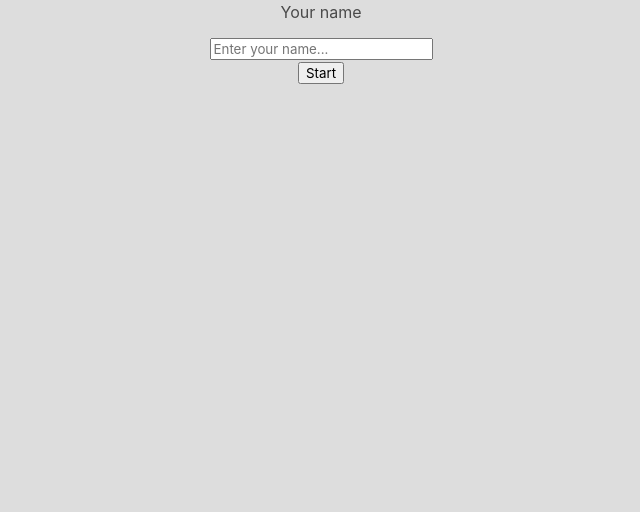
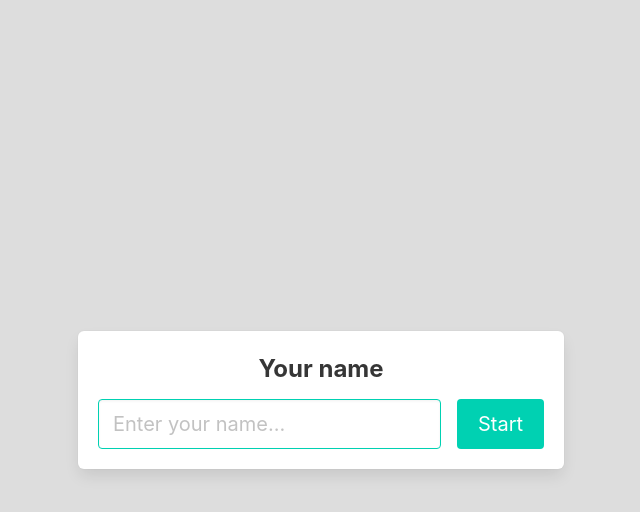
Before and after one commit to Mrbngle/axiell-assignment, a React (Vite) app: page / in a window 1280 px wide. Shown: the top 512 px of the page, without its empty margins (319-959 px from the left). Built offline with nearby package versions, Linux system fonts and the light colour scheme; grey boxes are pictures that could not be loaded.

Commit message:
Improved some styling

```diff
--- a/index.html
+++ b/index.html
@@ -4,8 +4,7 @@
     <meta charset="UTF-8" />
     <link rel="icon" type="image/svg+xml" href="/vite.svg" />
     <meta name="viewport" content="width=device-width, initial-scale=1.0" />
-	<link href=" https://cdn.jsdelivr.net/npm/bulma@0.9.4/bulma/css/bulma.min.css " rel="stylesheet">
-    <title>Vite + React + TS</title>
+    <title>Axiell Bingo - Win a book!</title>
   </head>
   <body>
     <div id="root"></div>
--- a/src/App.tsx
+++ b/src/App.tsx
@@ -36,6 +36,7 @@ export function createBoard() {
 
     nextColumn(1);
 
+	// return result as an array
     return [...board];
 }
 
@@ -59,16 +60,16 @@ function App() {
         if (hasWon) return;
 
         // ensure a unique number
-        const luckyNumber = () => {
+        const luckyNumber = (() => {
             const getNum = (): number => {
                 let num = getRandomInt(1, 90);
                 if (luckyNumbers.includes(num)) return getNum();
                 return num;
             };
             return getNum();
-        };
+        })();
 
-        const number = luckyNumber();
+        const number = luckyNumber;
 
         // update list
         setLuckyNumbers((luckyNumbers) => {
@@ -97,7 +98,7 @@ function App() {
     }
 
     return (
-        <div className="App">
+        <div className="App container">
             <main className="container block box">
                 <NavBar name={player}></NavBar>
                 <BingoBoard
--- a/src/components/NameDialog.tsx
+++ b/src/components/NameDialog.tsx
@@ -7,20 +7,20 @@ export default function NameDialog({
 }) {
     return (
         <div className="name-dialog" data-visible={isVisible}>
-            <div className="container is-max-desktop">
+            <div className=" content box is-max-desktop">
                 <form className="form" onSubmit={onSubmit}>
                     <div className="field">
-                        <label htmlFor="playerName">Your name</label>
+                        <label className="label is-large" htmlFor="playerName">Your name</label>
                     </div>
-                    <div className="control">
+                    <div className="control row">
                         <input
                             name="playerName"
-                            className="is-primary"
+                            className="input is-primary is-medium"
                             type="text"
                             placeholder="Enter your name..."
                         ></input>
+						<button type="submit" className="button is-medium is-primary">Start</button>
                     </div>
-                    <button type="submit">Start</button>
                 </form>
             </div>
         </div>
--- a/src/index.css
+++ b/src/index.css
@@ -18,7 +18,16 @@
     -webkit-text-size-adjust: 100%;
 }
 
+body {
+	background-color: aliceblue;
+	height: 100vh;
+}
+
+.App {
+	width: 30rem;
+
+}
+
 main {
-	width: 50vw;
-	max-width: 40rem;
+	/* max-width: 40rem; */
 }
--- a/src/style/name-dialog.module.css
+++ b/src/style/name-dialog.module.css
@@ -9,9 +9,16 @@
 	display: none;
 
 	justify-content: center;
-	align-content: center;
+	align-items: center;
 
 	&[data-visible="true"] {
 		display: flex;
 	}
+
+	form {
+		.row {
+			display: flex;
+			grid-gap: 1rem;
+		}
+	}
 }
```
Also changed, not shown: src/style/bingo-board.module.css (line endings or trailing spaces).
